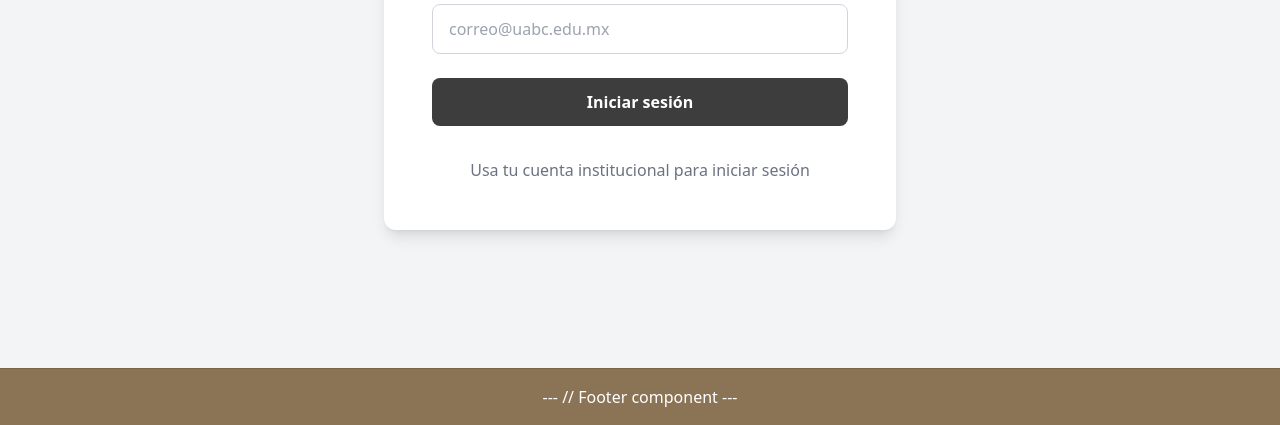
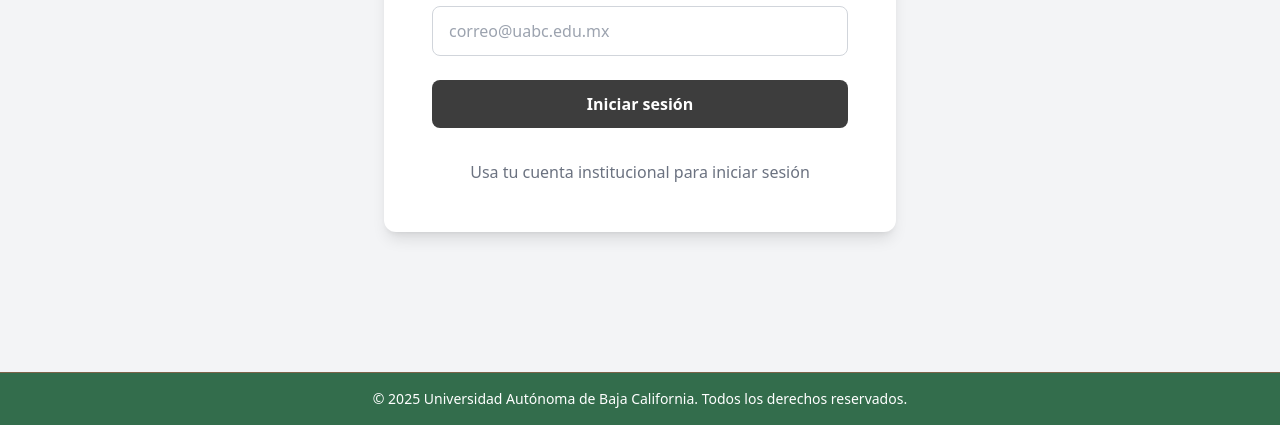
Before and after one commit to PabloCotaP/sedi_frontend, an Astro site: page / in a window 1280 px wide. Shown: the part 375-800 px from the top of the page. Built offline with nearby package versions, Linux system fonts and the light colour scheme; Astro itself is replaced by a stand-in of ours.

Commit message:
Actualizar estilos del componente Footer para mejorar la consistencia visual

```diff
--- a/src/components/Footer.astro
+++ b/src/components/Footer.astro
@@ -1,4 +1,3 @@
-<footer class="bg-[#8b7355] text-white px-4 py-4 text-center border-t border-[#7a6349]">
----
-// Footer component
----
+<footer class="bg-[#336d4c] text-white px-4 py-4 text-center border-t border-[#7a6349]">
+  <p class="text-sm m-0">© {new Date().getFullYear()} Universidad Autónoma de Baja California. Todos los derechos reservados.</p>
+</footer>
```
